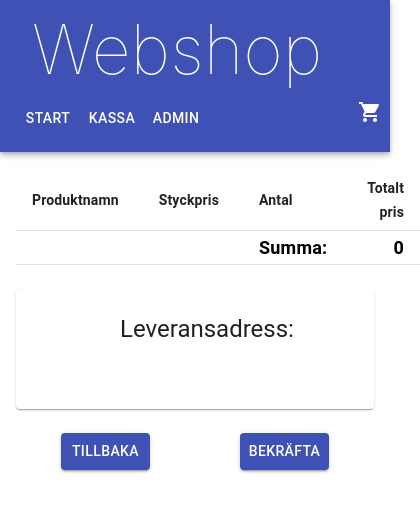
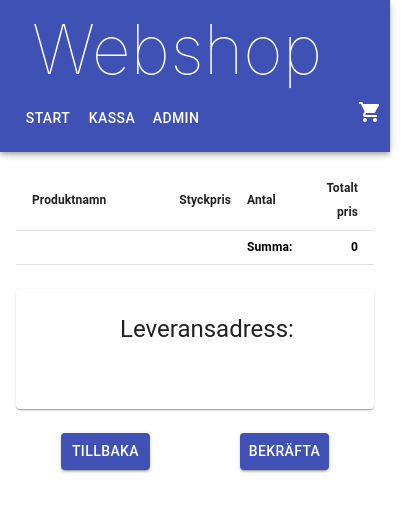
Before and after one commit to 95joaols/webbshop-schoolAssignments-, a React (Create React App) app: page /summary in a window 390 px wide. Shown: the top 512 px of the page, 420 px wide, since content can reach past the window. Built offline with nearby package versions, Linux system fonts and the light colour scheme.

Commit message:
more fix

```diff
--- a/src/page/SummaryPage.tsx
+++ b/src/page/SummaryPage.tsx
@@ -74,6 +74,12 @@ const SummaryPage: React.FC = () => {
         flexDirection: "column",
         alignItems: "center"
       }
+    },
+    max500Text: {
+      "@media (max-width:500px)": {
+        fontSize: 12,
+        paddingRight: 0
+      }
     }
   }));
 
@@ -86,10 +92,10 @@ const SummaryPage: React.FC = () => {
           <TableHead>
             <TableRow>
               <TableCell width="5%" className={`${classes.tableHead} ${classes.max500Cell}`}>Id</TableCell>
-              <TableCell width="50%" className={classes.tableHead}>Produktnamn</TableCell>
-              <TableCell width="10%" className={classes.tableHead}>Styckpris</TableCell>
-              <TableCell width="25%" className={classes.tableHead}>Antal</TableCell>
-              <TableCell width="10%" align="right" className={classes.tableHead}>
+              <TableCell width="50%" className={`${classes.tableHead} ${classes.max500Text}`}>Produktnamn</TableCell>
+              <TableCell width="10%" className={`${classes.tableHead} ${classes.max500Text}`}>Styckpris</TableCell>
+              <TableCell width="25%" className={`${classes.tableHead} ${classes.max500Text}`}>Antal</TableCell>
+              <TableCell width="10%" align="right" className={`${classes.tableHead} ${classes.max500Text}`}>
                 Totalt pris
               </TableCell>
             </TableRow>
@@ -98,10 +104,10 @@ const SummaryPage: React.FC = () => {
             {shoppingCartItems.map((product) => (
               <TableRow key={product.product.id}>
                 <TableCell className={classes.max500Cell} width="5%">{product.product.id}</TableCell>
-                <TableCell width="50%">{product.product.name}</TableCell>
-                <TableCell width="10%">{product.product.price}</TableCell>
-                <TableCell width="25%">{product.quantity}</TableCell>
-                <TableCell width="10%" align="right">
+                <TableCell className={classes.max500Text} width="50%">{product.product.name}</TableCell>
+                <TableCell className={classes.max500Text} width="10%">{product.product.price}</TableCell>
+                <TableCell className={classes.max500Text} width="25%">{product.quantity}</TableCell>
+                <TableCell className={classes.max500Text} width="10%" align="right">
                   {product.product.price * product.quantity}
                 </TableCell>
               </TableRow>
@@ -112,8 +118,8 @@ const SummaryPage: React.FC = () => {
               <TableCell className={classes.max500Cell} width="5%"></TableCell>
               <TableCell width="50%"></TableCell>
               <TableCell width="10%"></TableCell>
-              <TableCell width="25%" className={classes.footerText}>Summa:</TableCell>
-              <TableCell width="10%" align="right" className={classes.footerText}>
+              <TableCell width="25%" className={`${classes.footerText} ${classes.max500Text}`}>Summa:</TableCell>
+              <TableCell width="10%" align="right" className={`${classes.footerText} ${classes.max500Text}`}>
                 {calculateTotal()}
               </TableCell>
             </TableRow>
```
